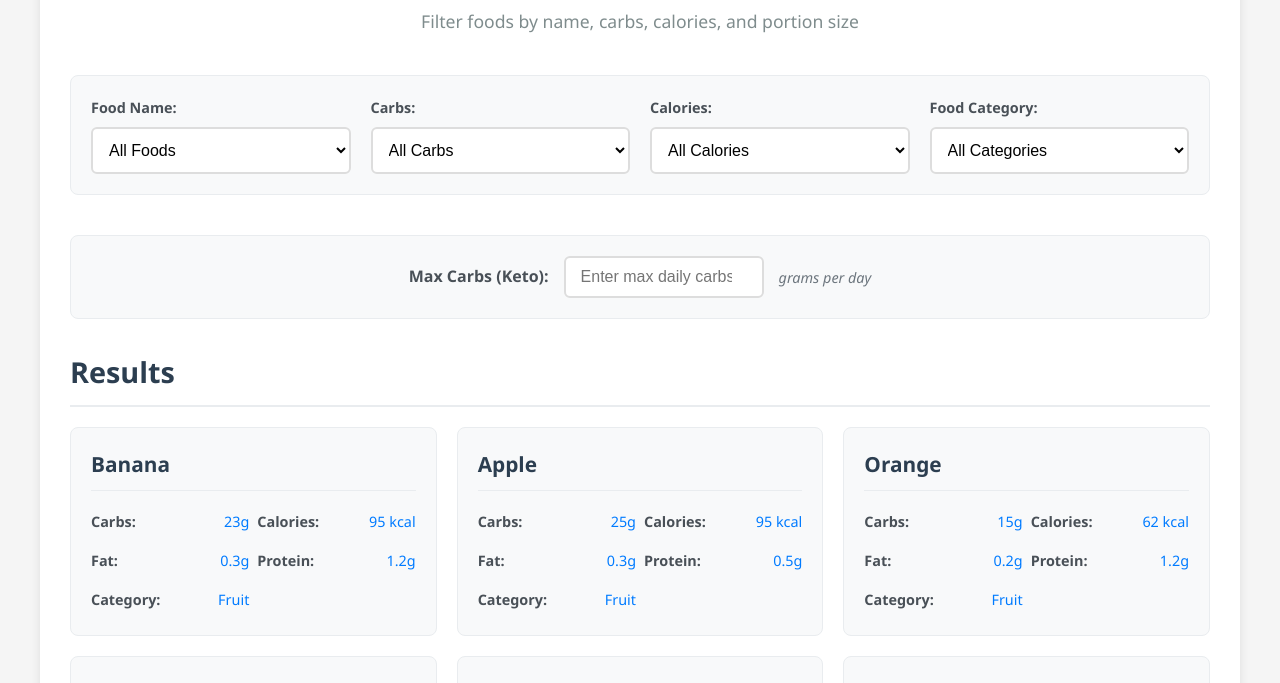
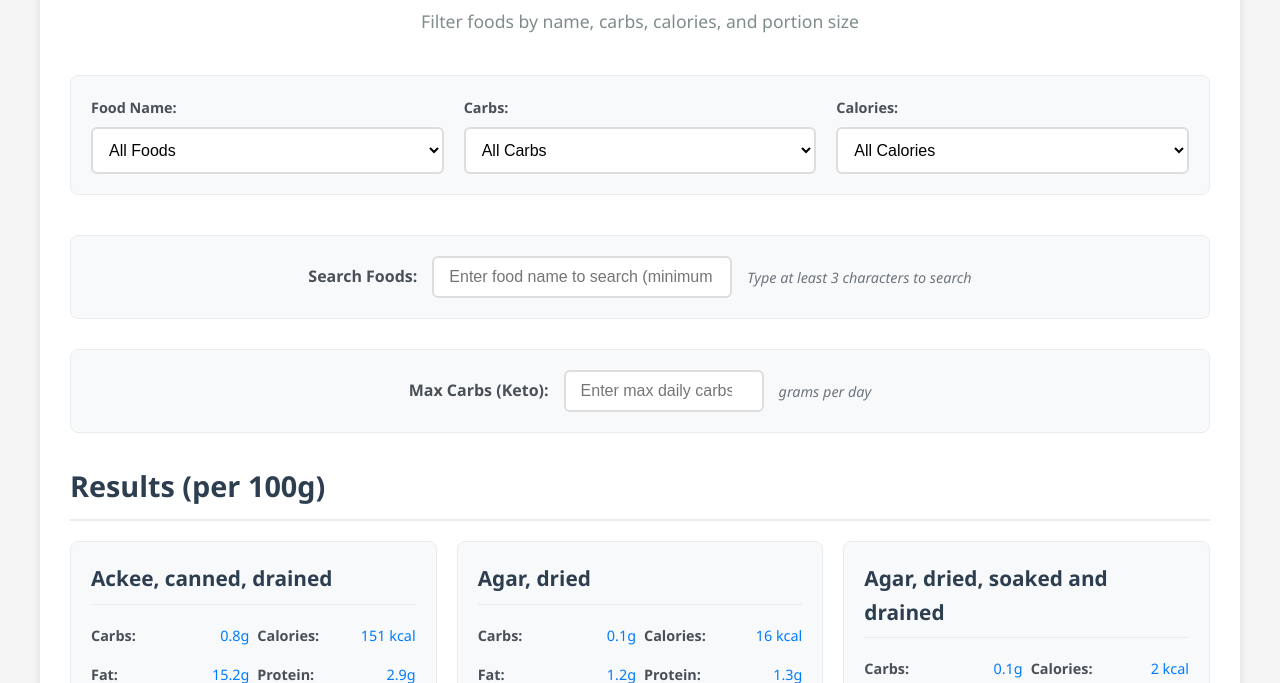
Before and after one commit to leighhobson89/CarbsCals, a plain HTML site: page index.html in a window 1280 px wide. Shown: the part 117-800 px from the top of the page. Drawn offline with Linux system fonts and the light colour scheme.

Commit message:
data type switched to csv

```diff
--- a/index.html
+++ b/index.html
@@ -44,13 +44,13 @@
                     <option value="high">&gt; 500 kcal</option>
                 </select>
             </div>
+        </div>
 
-            <div class="filter-group">
-                <label for="categoryFilter">Food Category:</label>
-                <select id="categoryFilter">
-                    <option value="">All Categories</option>
-                    <!-- Categories will be populated dynamically -->
-                </select>
+        <div class="search-section">
+            <div class="search-input">
+                <label for="searchInput">Search Foods:</label>
+                <input type="text" id="searchInput" placeholder="Enter food name to search (minimum 3 characters)" minlength="3">
+                <span class="input-helper">Type at least 3 characters to search</span>
             </div>
         </div>
 
@@ -63,7 +63,7 @@
         </div>
 
         <div class="results">
-            <h2>Results</h2>
+            <h2>Results (per 100g)</h2>
             <div id="resultsContainer">
                 <!-- Filtered results will be displayed here -->
             </div>
--- a/script.js
+++ b/script.js
@@ -6,7 +6,7 @@ let maxDailyCarbs = null;
 
 // Initialize the application when DOM is loaded
 document.addEventListener('DOMContentLoaded', function() {
-    // Load food data from JSON file
+    // Load food data from CSV file
     loadFoodData();
 
     // Set up event listeners for all filter dropdowns
@@ -14,18 +14,18 @@ document.addEventListener('DOMContentLoaded', function() {
 });
 
 /**
- * Load food data from foods.json file using fetch API
+ * Load food data from CSV file using fetch API
  */
 function loadFoodData() {
-    fetch('data/foods.json')
+    fetch('data/foodData.csv')
         .then(response => {
             if (!response.ok) {
                 throw new Error(`HTTP error! status: ${response.status}`);
             }
-            return response.json();
+            return response.text();
         })
-        .then(data => {
-            allFoods = data;
+        .then(csvText => {
+            allFoods = parseCSVToFoods(csvText);
             // Populate dropdowns once data is loaded
             populateDropdowns();
             // Display all foods initially
@@ -46,17 +46,8 @@ function populateDropdowns() {
     // Get unique food names and sort them alphabetically
     const foodNames = [...new Set(allFoods.map(food => food.name))].sort();
 
-    // Get unique categories and sort them alphabetically
-    const categories = [...new Set(allFoods.map(food => food.category))].sort();
-
-    // Populate category dropdown
-    const categorySelect = document.getElementById('categoryFilter');
-    categories.forEach(category => {
-        const option = document.createElement('option');
-        option.value = category;
-        option.textContent = category.charAt(0).toUpperCase() + category.slice(1); // Capitalize first letter
-        categorySelect.appendChild(option);
-    });
+    // Note: Categories are not populated since CSV data doesn't include category information
+    // All foods are assigned a default category
 
     // Populate food name dropdown
     const foodNameSelect = document.getElementById('foodName');
@@ -76,7 +67,18 @@ function setupEventListeners() {
     document.getElementById('foodName').addEventListener('change', filterFoods);
     document.getElementById('carbsFilter').addEventListener('change', filterFoods);
     document.getElementById('caloriesFilter').addEventListener('change', filterFoods);
-    document.getElementById('categoryFilter').addEventListener('change', filterFoods);
+
+    // Add event listener for search input
+    const searchInput = document.getElementById('searchInput');
+    searchInput.addEventListener('input', function() {
+        // Only filter if search term has 3 or more characters
+        if (searchInput.value.length >= 3) {
+            filterFoods();
+        } else if (searchInput.value.length === 0) {
+            // If search is cleared, also refilter
+            filterFoods();
+        }
+    });
 
     // Add event listeners for max carbs input
     const maxCarbsInput = document.getElementById('maxCarbsInput');
@@ -89,14 +91,14 @@ function setupEventListeners() {
 }
 
 /**
- * Filter foods based on current dropdown selections and display results
+ * Filter foods based on current dropdown selections and search input, then display results
  */
 function filterFoods() {
     // Get current filter values
     const selectedFoodName = document.getElementById('foodName').value;
     const selectedCarbsFilter = document.getElementById('carbsFilter').value;
     const selectedCaloriesFilter = document.getElementById('caloriesFilter').value;
-    const selectedCategory = document.getElementById('categoryFilter').value;
+    const searchTerm = document.getElementById('searchInput').value.trim();
 
     // Start with all foods and apply filters progressively
     let filteredFoods = allFoods;
@@ -144,9 +146,12 @@ function filterFoods() {
         });
     }
 
-    // Filter by category (exact match)
-    if (selectedCategory) {
-        filteredFoods = filteredFoods.filter(food => food.category === selectedCategory);
+    // Filter by search term (only if 3 or more characters)
+    if (searchTerm.length >= 3) {
+        const searchLower = searchTerm.toLowerCase();
+        filteredFoods = filteredFoods.filter(food =>
+            food.name.toLowerCase().includes(searchLower)
+        );
     }
 
     // Display the filtered results
@@ -162,6 +167,11 @@ function filterFoods() {
  */
 function displayFoods(foods) {
     const resultsContainer = document.getElementById('resultsContainer');
+
+    if (!resultsContainer) {
+        console.error('Results container not found!');
+        return;
+    }
 
     // Clear previous results
     resultsContainer.innerHTML = '';
@@ -199,10 +209,6 @@ function displayFoods(foods) {
                 <div class="food-info-item">
                     <span class="food-info-label">Protein:</span>
                     <span class="food-info-value">${food.protein}g</span>
-                </div>
-                <div class="food-info-item">
-                    <span class="food-info-label">Category:</span>
-                    <span class="food-info-value">${food.category.charAt(0).toUpperCase() + food.category.slice(1)}</span>
                 </div>
             </div>
         `;
@@ -308,7 +314,7 @@ function updateMaxDailyCarbs() {
     }
 
     maxDailyCarbs = numericValue;
-    console.log(`Max daily carbs set to: ${maxDailyCarbs}g`);
+    console.log(`Max daily carbs set to: ${maxDailyCarbs}`);
 
     // Color existing cards based on the new keto limit
     colorFoodCardsBasedOnKeto();
@@ -329,3 +335,78 @@ function displayError(message) {
         </div>
     `;
 }
+
+/**
+ * Parse CSV data and convert it to food objects
+ * @param {string} csvText - Raw CSV text to parse
+ * @returns {Array} - Array of food objects
+ */
+function parseCSVToFoods(csvText) {
+    // Handle both Windows (CR LF) and Unix (LF) line endings
+    const lines = csvText.split(/\r?\n/);
+
+    const foods = [];
+
+    // Skip header lines (first 3 lines are headers/metadata)
+    for (let i = 3; i < lines.length; i++) {
+        const line = lines[i].trim();
+        if (!line) continue; // Skip empty lines
+
+        // Parse CSV line properly handling quoted fields
+        const fields = parseCSVLine(line);
+
+        if (fields.length >= 5) {
+            const food = {
+                name: fields[0].replace(/"/g, '').trim(),
+                protein: (fields[1] === 'Tr' || fields[1] === 'N') ? 0.1 : (parseFloat(fields[1]) || 0),
+                fat: (fields[2] === 'Tr' || fields[2] === 'N') ? 0.1 : (parseFloat(fields[2]) || 0),
+                carbs: (fields[3] === 'Tr' || fields[3] === 'N') ? 0.1 : (parseFloat(fields[3]) || 0),
+                calories: parseInt(fields[4]) || 0
+            };
+
+            // Only add if we have valid numeric data
+            if (food.name && (food.protein > 0 || food.fat > 0 || food.carbs > 0 || food.calories > 0)) {
+                foods.push(food);
+            }
+        }
+    }
+
+    return foods;
+}
+
+/**
+ * Parse a single CSV line handling quoted fields properly
+ * @param {string} line - CSV line to parse
+ * @returns {Array} - Array of field values
+ */
+function parseCSVLine(line) {
+    const fields = [];
+    let current = '';
+    let inQuotes = false;
+
+    for (let i = 0; i < line.length; i++) {
+        const char = line[i];
+
+        if (char === '"') {
+            if (inQuotes && line[i + 1] === '"') {
+                // Escaped quote
+                current += '"';
+                i++; // Skip next quote
+            } else {
+                // Toggle quote mode
+                inQuotes = !inQuotes;
+            }
+        } else if (char === ',' && !inQuotes) {
+            // Field separator outside quotes
+            fields.push(current);
+            current = '';
+        } else {
+            current += char;
+        }
+    }
+
+    // Add the last field
+    fields.push(current);
+
+    return fields;
+}
--- a/style.css
+++ b/style.css
@@ -124,15 +124,59 @@ header p {
     font-style: italic;
 }
 
-/* Responsive adjustments for max carbs section */
+/* Search section */
+.search-section {
+    margin: 30px 0;
+    padding: 20px;
+    background-color: #f8f9fa;
+    border-radius: 8px;
+    border: 1px solid #e9ecef;
+}
+
+.search-input {
+    display: flex;
+    align-items: center;
+    gap: 15px;
+    justify-content: center;
+}
+
+.search-input label {
+    font-weight: 600;
+    color: #495057;
+    font-size: 1rem;
+    white-space: nowrap;
+}
+
+.search-input input {
+    padding: 10px 15px;
+    border: 2px solid #ddd;
+    border-radius: 6px;
+    font-size: 1rem;
+    width: 300px;
+    transition: border-color 0.3s ease;
+}
+
+.search-input input:focus {
+    outline: none;
+    border-color: #007bff;
+    box-shadow: 0 0 0 3px rgba(0, 123, 255, 0.25);
+}
+
+.search-input .input-helper {
+    color: #6c757d;
+    font-size: 0.9rem;
+    font-style: italic;
+}
+
+/* Responsive adjustments for search section */
 @media (max-width: 768px) {
-    .max-carbs-input {
+    .search-input {
         flex-direction: column;
         align-items: stretch;
         gap: 10px;
     }
 
-    .max-carbs-input input {
+    .search-input input {
         width: 100%;
     }
 }
```
Also changed, not shown: data/foodData.csv (renamed from foodData.csv), 1 other file.
